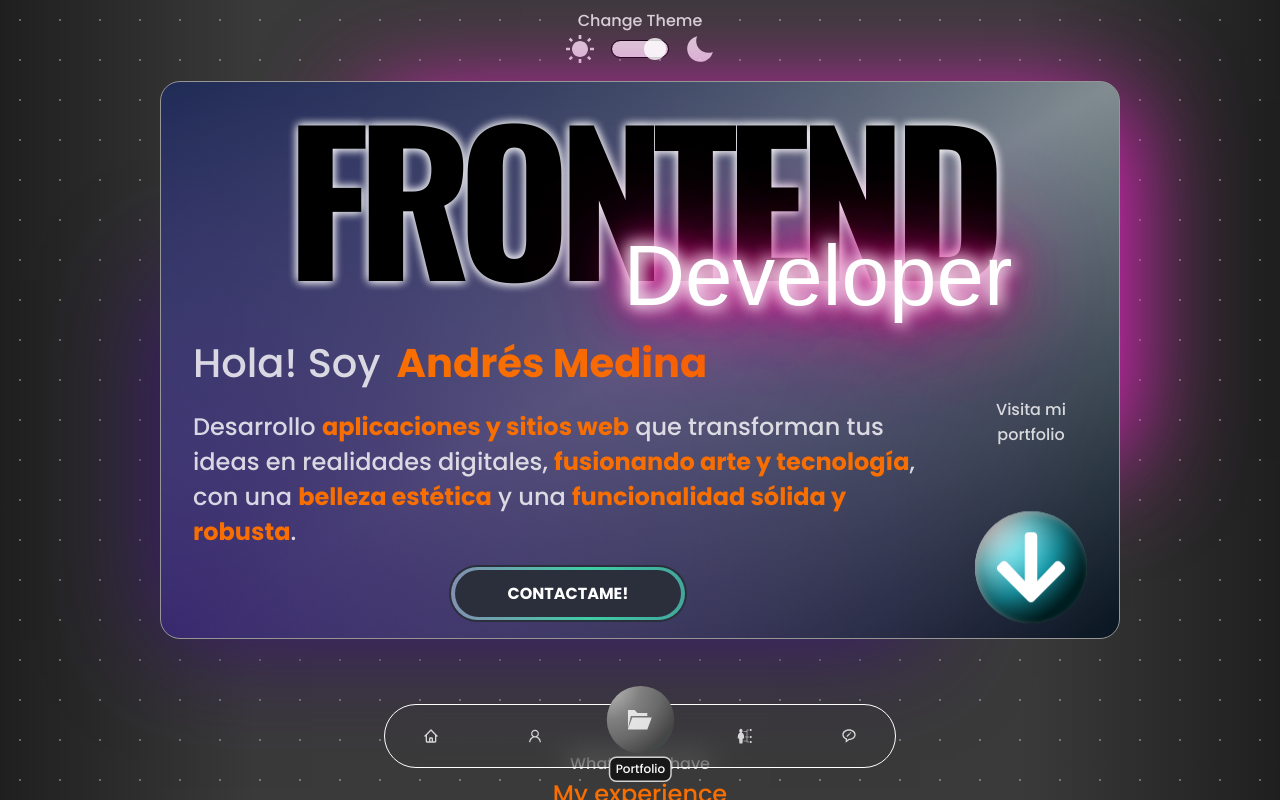
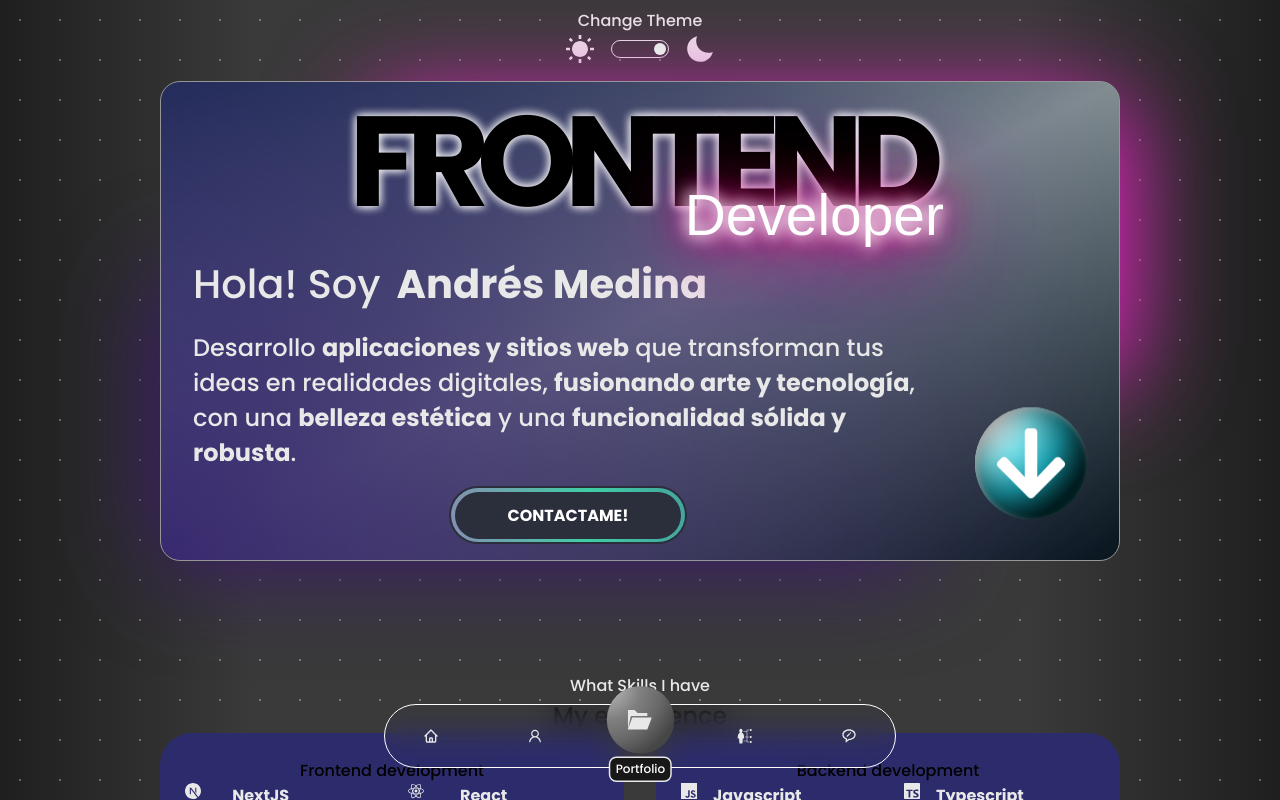
Before and after one commit to anmedina-arg/portfolio-vite, a React (Vite) app: page / in a window 1280 px wide. Shown: the top 800 px of the page. Built offline with nearby package versions, Linux system fonts and the light colour scheme; a web font is replaced by a local one.

Commit message:
fixing styles designs

```diff
--- a/src/components/billboard/billboard.css
+++ b/src/components/billboard/billboard.css
@@ -1,7 +1,7 @@
 :root {
   /* Set neon color */
   --neon-text-color: #D70088;
-  --billboard-mainWord-size: 15vw;
+  --billboard-mainWord-size: 10vw;
   --billboard-neonWord-size: calc(var(--billboard-mainWord-size)/2.25)
 }
 
@@ -13,22 +13,15 @@
 }
 
 .mainWord {
-  font-family: "Oswald", sans-serif;
+  /* font-family: "Oswald", sans-serif; */
+  font-family: "Poppins", sans-serif;
   font-optical-sizing: auto;
   font-weight: 700;
   font-style: normal;
   font-size: var(--billboard-mainWord-size);
   letter-spacing: -1vw;
   line-height: 1;
-  text-shadow:
-    1px 0 10px rgba(255, 255, 255, 0.5),
-    /* Desplaza a la derecha */
-    -1px 0 10px rgba(255, 255, 255, 0.5),
-    /* Desplaza a la izquierda */
-    0 1px 10px rgba(255, 255, 255, 0.5),
-    /* Desplaza abajo */
-    0 -1px 10px rgba(255, 255, 255, 0.5);
-  /* Desplaza arriba */
+  text-shadow: var(--color-billboard-text-shadow);
   text-transform: uppercase;
   width: 100%;
   height: 100%;
--- a/src/components/switchTheme/switch-theme.css
+++ b/src/components/switchTheme/switch-theme.css
@@ -56,21 +56,21 @@
     left: 0;
     right: 0;
     bottom: 0;
-    background-color: var(--color-text-default);
+    background-color: transparent;
     transition: .4s;
     border-radius: 30px;
-    outline: 1px solid black;
+    outline: 1px solid var(--color-text-default);
 }
 
 /* La esfera que se mueve dentro del slider */
 .slider:before {
     position: absolute;
     content: "";
-    height: 1.4em;
-    width: 1.4em;
-    border-radius: 20px;
-    left: 0;
-    bottom: -0.2rem;
+    height: 0.8em;
+    width: 0.8em;
+    border-radius: 50%;
+    left: 0.1rem;
+    bottom: 0.1rem;
     background-color: var(--color-text-default);
     transition: .4s;
     z-index: 2;
@@ -78,9 +78,10 @@
 }
 
 input:checked+.slider {
-    background-color: var(--color-text-default);
+    background-color: transparent;
+    padding: 0.2rem;
 }
 
 input:checked+.slider:before {
-    transform: translateX(2em);
+    transform: translateX(2.5em);
 }
--- a/src/components/titles/MySubtitle/mySubtitle.css
+++ b/src/components/titles/MySubtitle/mySubtitle.css
@@ -4,7 +4,7 @@
 }
 
 .default {
-	color: var(--color-light);
+	color: var(--color-text-default);
 }
 
 .primary {
--- a/src/components/titles/myTitle/MyTitle.tsx
+++ b/src/components/titles/myTitle/MyTitle.tsx
@@ -2,7 +2,7 @@ import './myTitle.css';
 
 type MyTitleProps = {
 	label: string,
-	color: "default" | "primary",
+	color?: "default" | "primary",
 	weight?: "medium" | "bold"
 }
 
--- a/src/index.css
+++ b/src/index.css
@@ -20,10 +20,13 @@
   --bg-linear-gradient: linear-gradient(to left, #a5a5a5, #d4d4d4 20% 80%, #a5a5a5);
   --bg-blend-mode: multiply;
 
+  /*variables relacionadas con el billboard*/
+  --color-billboard-text-shadow: none;
 
   /* variables relacionadas con la targeta de los proyectos*/
   --color-white: #fff;
   --color-bg: #1f1f38;
+  /*este color se usa en las cartas*/
   --color-primary-variant: #4db5ff;
   --color-border-card: linear-gradient(to left, #f7ba2b 0%, #ea5358 100%);
   /*este color se aplica en el span de los anchors de la navbar*/
@@ -34,8 +37,10 @@
   /* --color-bg-transition-one: #0172af;
   --color-bg-transition-two: #74febd; */
 
-  --color-text-default: #2d2a2acc;
-  --color-text-primary: #ab00b4;
+
+  /*COLORES DEL TEXTO*/
+  --color-text-default: #0E0B2E;
+  /* --color-text-primary: #ab00b4; */
 
 
   /*colores de MainBackground*/
@@ -60,8 +65,16 @@
   --bg-linear-gradient: linear-gradient(to left, #1f1f1f, #3a3a3a 20% 80%, #1f1f1f);
   --bg-blend-mode: screen;
 
-  --color-text-default: #ffffffcc;
-  --color-text-primary: #f86e00;
+  /*variables relacionadas con el billboard*/
+  --color-billboard-text-shadow:
+    1px 0 10px rgba(255, 255, 255, 0.5),
+    -1px 0 10px rgba(255, 255, 255, 0.5),
+    0 1px 10px rgba(255, 255, 255, 0.5),
+    0 -1px 10px rgba(255, 255, 255, 0.5);
+
+  /*COLORES DEL TEXTO*/
+  --color-text-default: #e8e8e8;
+  /* --color-text-primary: #f86e00; */
 
   /*colores de MainBackground*/
   --color-mainBackground-bg-primary: #011315;
--- a/src/sections/home/Home.tsx
+++ b/src/sections/home/Home.tsx
@@ -17,16 +17,16 @@ function Home() {
           <div className="contentHome">
             <div className="contentTextHome">
               <div className="inlineText">
-                <MyTitle color="default" label="Hola! Soy" />
-                <MyTitle color="primary" label="Andrés Medina" weight="bold" />
+                <MyTitle label="Hola! Soy" />
+                <MyTitle label="Andrés Medina" weight="bold" />
               </div>
               <div className="inlineText">
-                <Paragraph>Desarrollo <MySubtitle color="primary" label="aplicaciones y sitios web" weight="bold" /> que transforman tus ideas en realidades digitales, <MySubtitle color="primary" label="fusionando arte y tecnología" weight="bold" />, con una <MySubtitle color="primary" weight="bold" label="belleza estética" /> y una <MySubtitle color="primary" weight="bold" label="funcionalidad sólida y robusta" />.</Paragraph>
+                <Paragraph>Desarrollo <MySubtitle label="aplicaciones y sitios web" weight="bold" /> que transforman tus ideas en realidades digitales, <MySubtitle label="fusionando arte y tecnología" weight="bold" />, con una <MySubtitle weight="bold" label="belleza estética" /> y una <MySubtitle weight="bold" label="funcionalidad sólida y robusta" />.</Paragraph>
               </div>
               <BorderGradientButton label="contactame!" href="#contact" />
             </div>
             <div className="sideContentTextHome">
-              <MySubtitle label="Visita mi portfolio" size="small" />
+              {/* <MySubtitle label="Visita mi portfolio" size="small" /> */}
               <a href="#experience" className="contentIconHome">
                 <FaArrowDown />
               </a>
```
